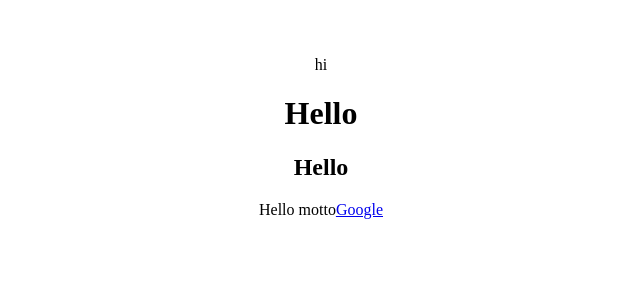
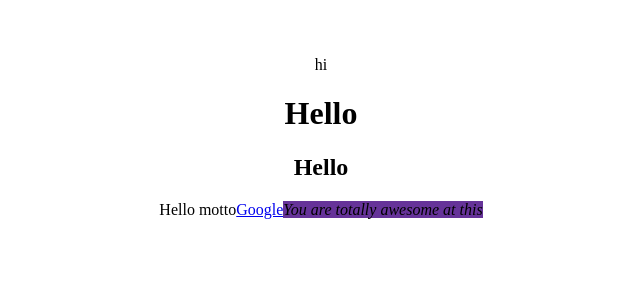
Before and after one commit to Isrealsix/polymorphicReact, a React (Vite) app: page / in a window 1280 px wide. Shown: the top 300 px of the page, without its empty margins (319-959 px from the left). Built offline with nearby package versions, Linux system fonts and the light colour scheme.

Commit message:
Polymorphic component render a custom component

```diff
--- a/src/App.tsx
+++ b/src/App.tsx
@@ -1,5 +1,7 @@
 import "./App.css";
 import { Text } from "./components";
+
+const Emphasis = ({children}: {children: React.ReactNode}) => <em style={{backgroundColor: 'rebeccapurple'}}>{children}</em>
 
 function App() {
   return (
@@ -9,6 +11,7 @@ function App() {
       <Text as="h2">Hello</Text>
       <Text>Hello motto</Text>
       <Text as='a' href='http://google.com'>Google</Text>
+      <Text as={Emphasis}>You are totally awesome at this</Text>
     </div>
   );
 }
```
